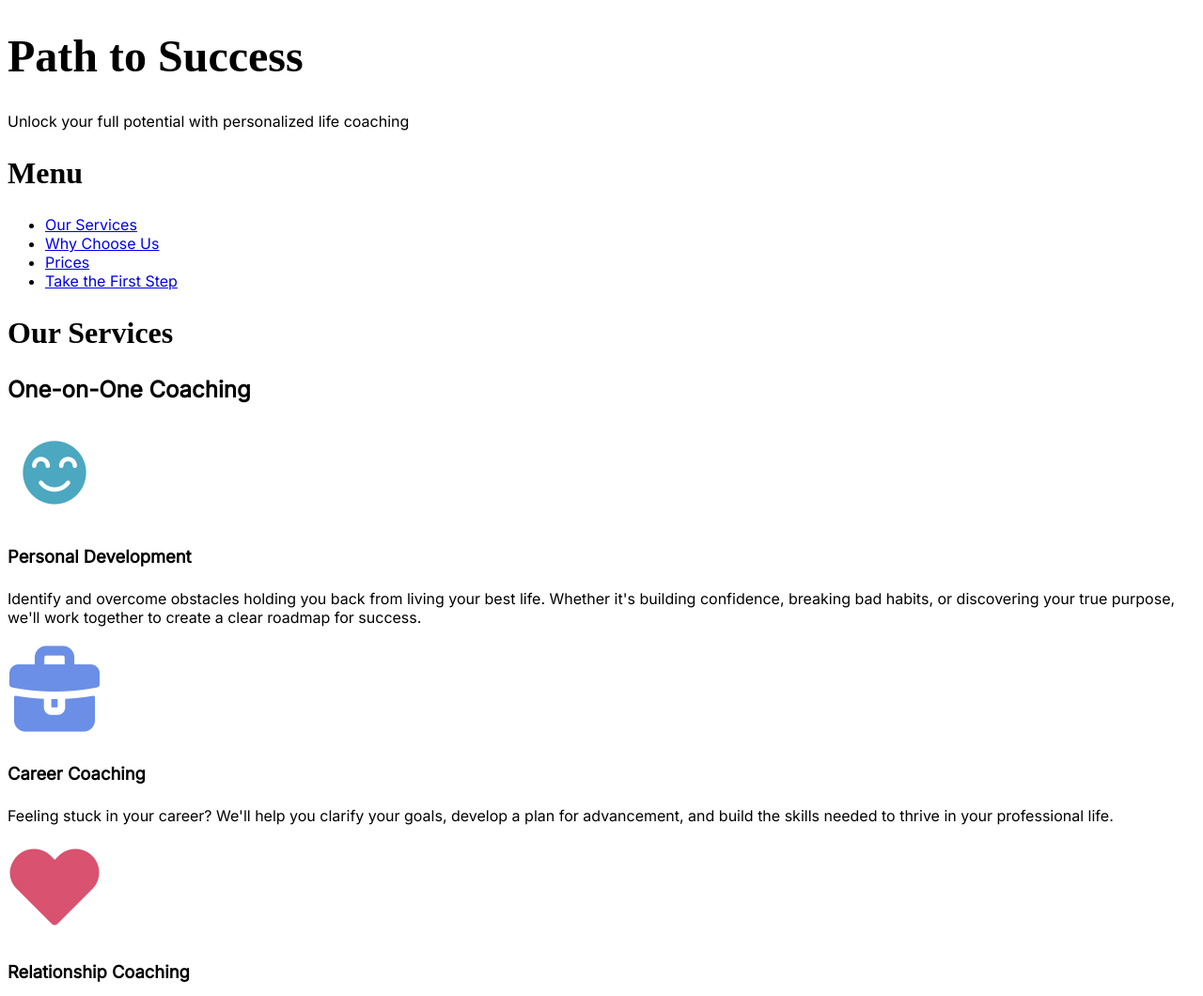
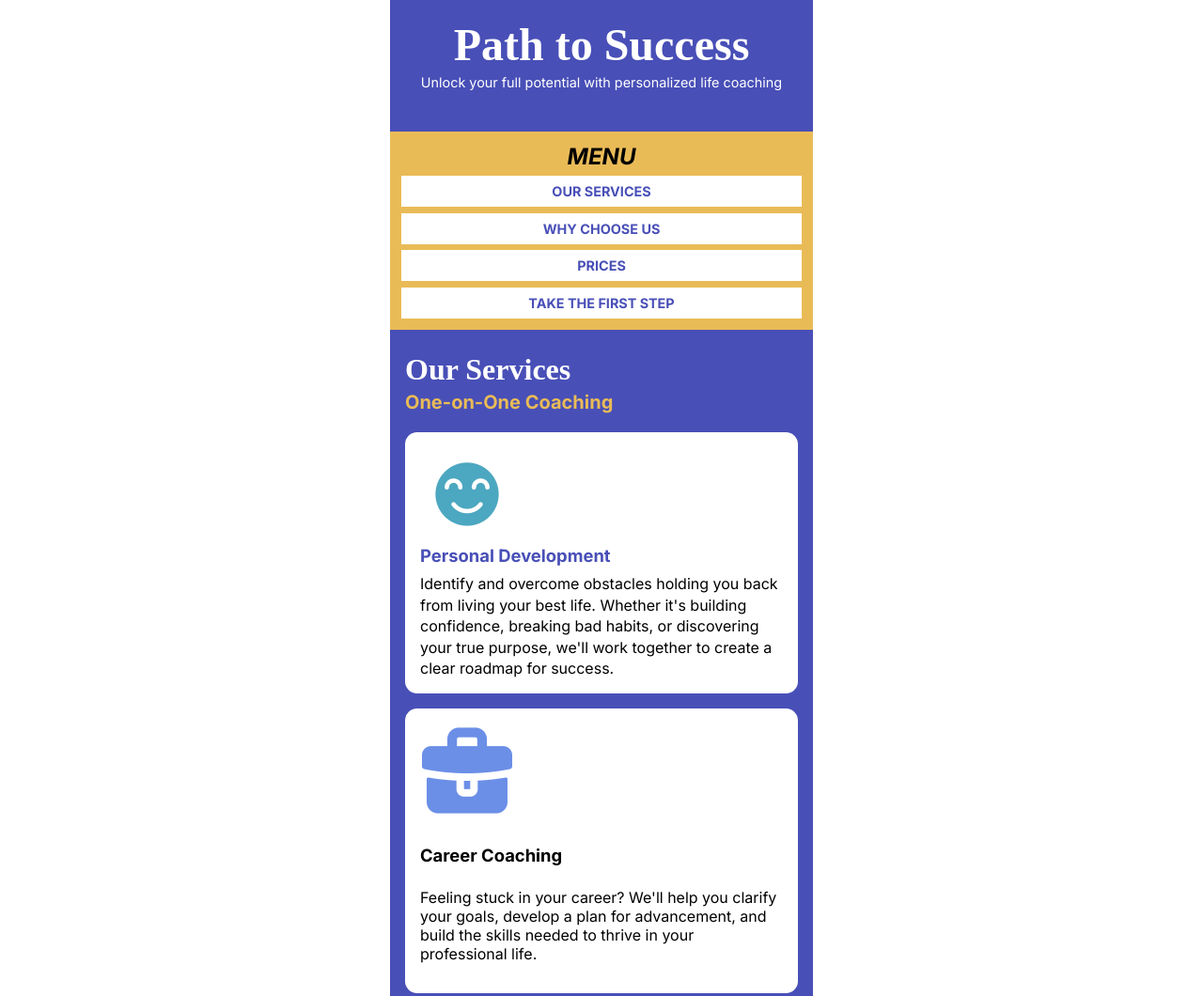
Before and after one commit to ljaureg/path-to-success, a plain HTML site: page index.html in a window 1280 px wide. Shown: the top 1060 px of the page at 94% size. Drawn offline with Linux system fonts and the light colour scheme; a web font is replaced by a local one.

Commit message:
added more css styles

```diff
--- a/index.html
+++ b/index.html
@@ -10,39 +10,48 @@
     </head>
 
     <body>
+        <div class="container">
             <header>
+
+                <div class="hero">
                 <h1>Path to Success</h1>
-            <p>Unlock your full potential with personalized life coaching</p>
+                <p class="tagline">Unlock your full potential with personalized life coaching</p>
+                </div>
 
-            <h2>Menu</h2>
+                <nav class="menu">
+                <h2 class="nav-h2">MENU</h2>
                 <nav>
                     <ul>
-                    <li><a href="#">Our Services</a></li>
-                    <li><a href="#">Why Choose Us</a></li>
-                    <li><a href="#">Prices</a></li>
-                    <li><a href="#">Take the First Step</a></li>
+                        <li><a href="#">OUR SERVICES</a></li>
+                        <li><a href="#">WHY CHOOSE US</a></li>
+                        <li><a href="#">PRICES</a></li>
+                        <li><a href="#">TAKE THE FIRST STEP</a></li>
                     </ul>
                 </nav>
             </header>
 
             <main>
                 <section>
-                <h2>Our Services</h2>
+                    <h2 class="services">Our Services</h2>
 
-                <h3>One-on-One Coaching</h3>
+                    <h3 class="coaching">One-on-One Coaching</h3>
+
+                    <div class="personal-development">
                         <img src="images/personal-development.png" alt="teal icon of a smiling face">
 
                         <h4>Personal Development</h4>
                         <p>Identify and overcome obstacles holding you back from living your best life. Whether it's building
                         confidence, breaking bad habits, or discovering your true purpose, we'll work together to create
                         a clear roadmap for success.</p>
+                    </div>
 
+                <div class="career-coaching">
                     <img src="images/career-coaching.png" alt="lavender icon of a briefcase">
 
                     <h4>Career Coaching</h4>
                     <p>Feeling stuck in your career? We'll help you clarify your goals, develop a plan for advancement,
                     and build the skills needed to thrive in your professional life.</p>
-
+                </div>
                     <img src="images/relationship-coaching.png" alt="pink icon of a heart">
 
                     <h4>Relationship Coaching</h4>
@@ -182,5 +191,6 @@
                 <p>Copyright 2024</p>
                 <a href="#">Terms and Conditions</a>
             </footer>
+        </div>
     </body>
 </html>
--- a/styles.css
+++ b/styles.css
@@ -1,4 +1,5 @@
-@import url('https://fonts.googleapis.com/css2?family=Inter:ital,opsz,wght@0.14..32.100..900;1,14..32,100..900&family=Kavoon&display=swap');
+@import
+url('https://fonts.googleapis.com/css2?family=Inter:ital,opsz,wght@0,14..32,100..900;1,14..32,100..900&family=Kavoon&display=swap');
 
 :root {
     --teal: #4CA7C0;
@@ -11,11 +12,20 @@
 }
 
 body {
-    font-family: 'Inter';
+    font-family: "Inter";
+    margin: 0;
+    background-color: var(--white);
+    display: flex;
+    justify-content: center;
+}
+
+.container {
+    background-color: var(--purple);
+    max-width: 450px;
 }
 
 h1, h2 {
-    font-family: 'Kavoon';
+    font-family: "Kavoon";
 }
 
 h1 {
@@ -36,4 +46,89 @@ h4 {
 
 .nav-h2 {
     font-size: 1.5em;
+    font-family: "Inter";
+    font-style: italic;
+    margin: 0;
 }
+
+.hero {
+    text-align: center;
+    color: var(--white);
+    padding: 1.25rem 1rem 0.75rem;
+}
+
+.hero h1 {
+    margin: 0;
+}
+
+.tagline {
+    margin: 0.25rem 0 0;
+    font-size: 0.9rem;
+}
+
+.menu {
+    background-color: var(--yellow);
+    text-align: center;
+    padding: 0.75rem;
+    margin-top: 2rem;
+}
+
+.menu a {
+    display: block;
+    background-color: var(--white);
+    color: var(--dark-gray);
+    text-decoration: none;
+    padding: 0.5rem;
+    margin-top: 0.4rem;
+    border: none;
+    font-size: 0.9rem;
+    font-weight: bold;
+    color: var(--purple);
+}
+
+.menu ul {
+    list-style: none;
+    margin: 0;
+    padding: 0;
+}
+
+.services {
+    color: var(--white);
+    padding-left: 1rem;
+    margin-top: 1.5rem;
+    margin-bottom: 0.2rem;
+    text-align: left;
+}
+
+.coaching {
+    color: var(--yellow);
+    font-size: 1.25rem;
+    padding-left: 1rem;
+    margin-top: 0.3rem;
+    text-align: left;
+}
+
+.personal-development {
+    background-color: var(--white);
+    border-radius: 0.8rem;
+    padding: 1rem;
+    margin: 1rem;
+}
+
+.personal-development h4 {
+    font-weight: bold;
+    color: var(--purple);
+    margin: 0;
+}
+
+.personal-development p {
+    margin: 0.5rem 0 0 0;
+    line-height: 1.4;
+}
+
+.career-coaching {
+    background-color: var(--white);
+    border-radius: 0.8rem;
+    padding: 1rem;
+    margin: 1rem;
+}
```
Lines whose indentation alone changed are shown as unchanged.
